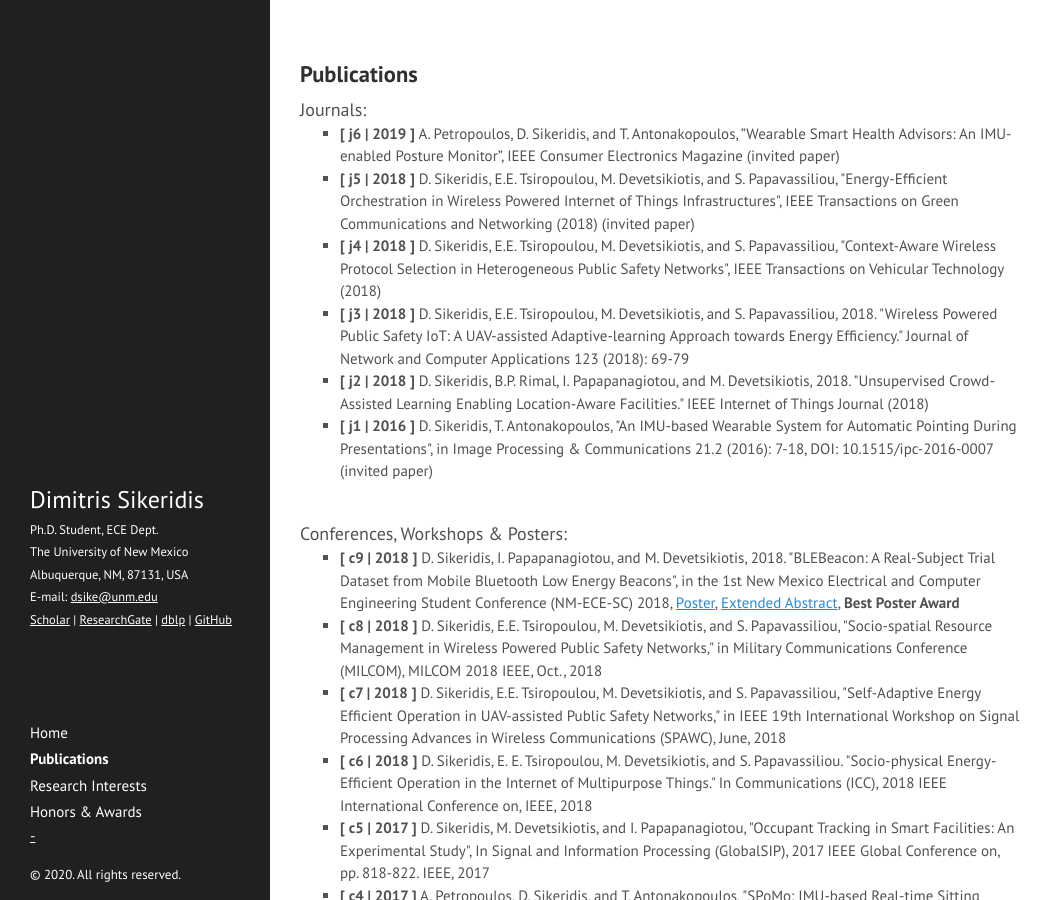
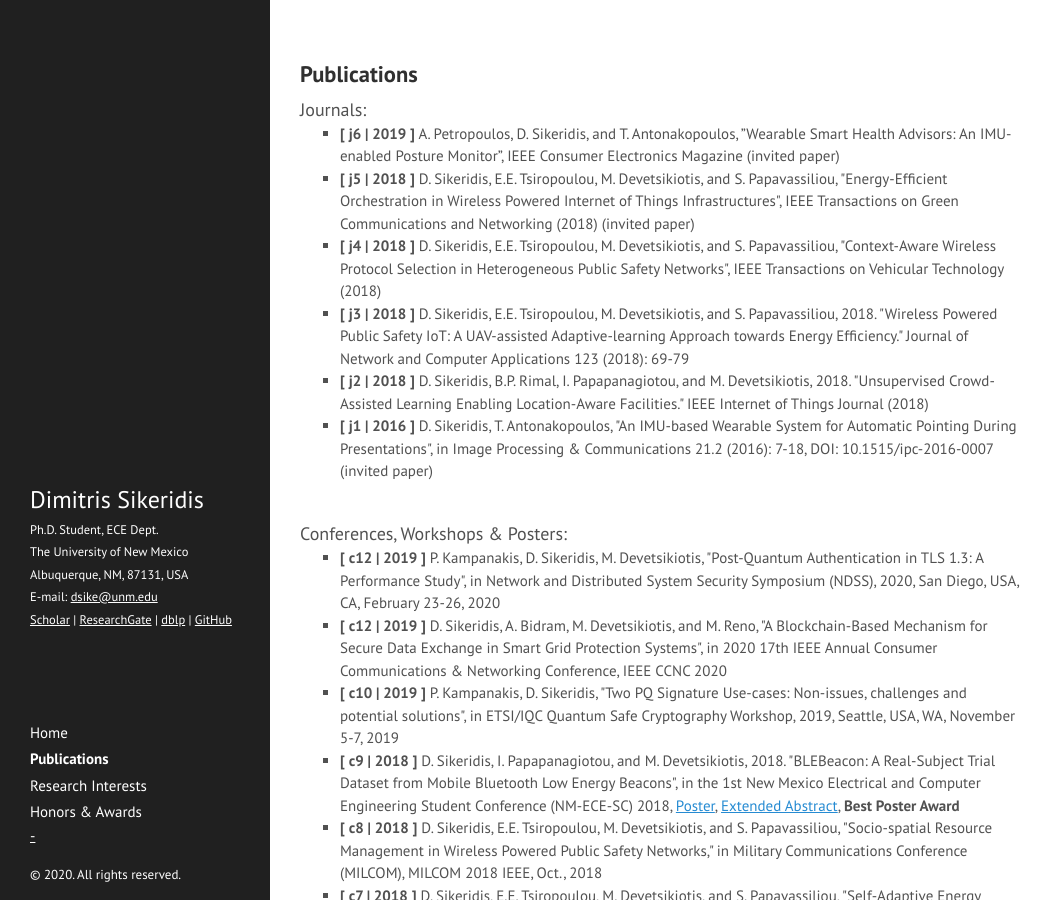
Before and after one commit to dimisik/dimisik.github.io, a Jekyll site: the page built from apublications.html, in a window 1280 px wide and 900 px high. Shown: the whole window, without its empty margins (0-1053 px from the left). Built offline with Jekyll 4.4.1, drawn with Linux system fonts in a browser that asks for light colours; nearby versions of some CDN libraries.

Commit message:
Update apublications.html
Pub update

```diff
--- a/apublications.html
+++ b/apublications.html
@@ -17,6 +17,10 @@ Consumer Electronics Magazine (invited paper)
 
 <font size="4.5">Conferences, Workshops & Posters: </font><br>
 <ul style="list-style-type:square">
+
+  <li><b>[ c12 | 2019 ]</b>  P. Kampanakis, D. Sikeridis, M. Devetsikiotis, "Post-Quantum Authentication in TLS 1.3: A Performance Study", in Network and Distributed System Security Symposium (NDSS), 2020, San Diego, USA, CA, February 23-26, 2020</li>
+    <li><b>[ c12 | 2019 ]</b>  D. Sikeridis, A. Bidram, M. Devetsikiotis, and M. Reno, "A Blockchain-Based Mechanism for Secure Data Exchange in Smart Grid Protection Systems", in 2020 17th IEEE Annual Consumer Communications & Networking Conference, IEEE CCNC 2020</li>
+  <li><b>[ c10 | 2019 ]</b>  P. Kampanakis, D. Sikeridis, "Two PQ Signature Use-cases: Non-issues, challenges and potential solutions", in ETSI/IQC Quantum Safe Cryptography Workshop, 2019, Seattle, USA, WA, November 5-7, 2019</li>
   <li><b>[ c9 | 2018 ]</b> D. Sikeridis, I. Papapanagiotou, and M. Devetsikiotis, 2018. "BLEBeacon: A Real-Subject Trial Dataset from Mobile Bluetooth Low Energy Beacons", in the 1st New Mexico Electrical and Computer Engineering Student Conference (NM-ECE-SC) 2018, <a href="https://drive.google.com/open?id=1CnKG5KGn57sIoT1TnGRs_dY363CVi2Wi"><ins>Poster</ins></a>, <a href="https://arxiv.org/pdf/1802.08782.pdf"><ins>Extended Abstract</ins></a>, <b>Best Poster Award</b></li>
   <li><b>[ c8 | 2018 ]</b> D. Sikeridis, E.E. Tsiropoulou, M. Devetsikiotis, and S. Papavassiliou, "Socio-spatial Resource Management in Wireless Powered Public Safety Networks," in Military Communications Conference (MILCOM), MILCOM 2018 IEEE, Oct., 2018</li>
   <li><b>[ c7 | 2018 ]</b> D. Sikeridis, E.E. Tsiropoulou, M. Devetsikiotis, and S. Papavassiliou, "Self-Adaptive Energy Efficient Operation in UAV-assisted Public Safety Networks," in IEEE 19th International Workshop on Signal Processing Advances in Wireless Communications (SPAWC), June, 2018</li>
```
